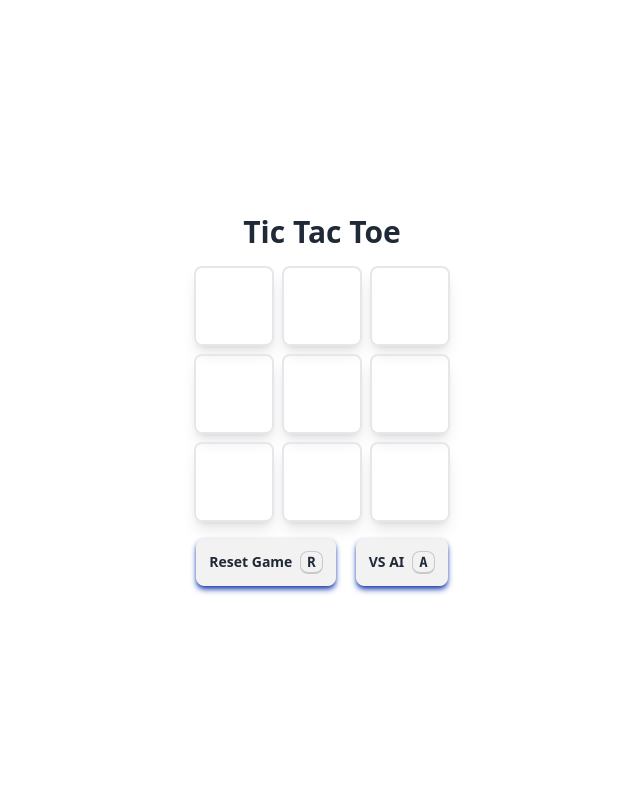
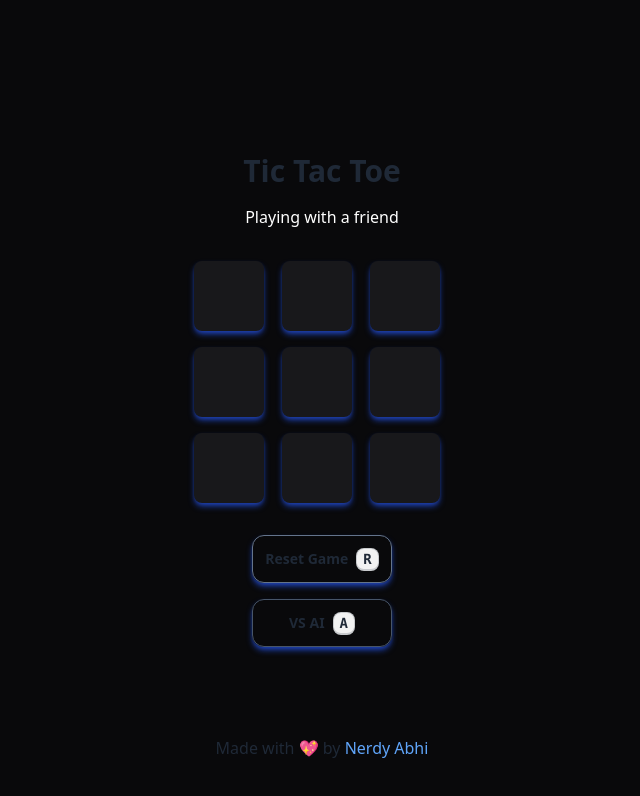
Before and after one commit to nerdyabhi/Tic-Tac-Toe1, a React (Vite) app: page / in a window 1280 px wide. Shown: the top 796 px of the page, without its empty margins (318-958 px from the left). Built offline with nearby package versions, Linux system fonts and the light colour scheme.

Commit message:
Some minor UI fixes

```diff
--- a/index.html
+++ b/index.html
@@ -7,7 +7,7 @@
     <title>Nerdy Abhi - Tic Tac Toe</title>
     <link rel="stylesheet" href="./src/main.css">
   </head>
-  <body>
+  <body class="bg-zinc-950">
     <div id="root"></div>
     <script type="module" src="/src/main.jsx"></script>
   </body>
--- a/src/components/Board.jsx
+++ b/src/components/Board.jsx
@@ -3,7 +3,7 @@ import Tiles  from "./Tiles"
 const Board = ({tiles , handleClick , XTurn , Winner , disabled})=>{
 
     return (
-        <div className="w-64 grid  grid-cols-[80px_80px_80px] gap-2 justify-center items-center ">
+        <div className="w-64 grid  grid-cols-[80px_80px_80px] gap-2 gap-y-4 justify-center items-center m-4 ">
 
             {tiles.map((tile , index)=>{
                 return  <Tiles key={index} XTurn={XTurn} Winner={Winner} disabled={disabled}  onclick={()=>handleClick(index)} value={tile}/>
--- /dev/null
+++ b/src/components/Footer.jsx
@@ -0,0 +1,9 @@
+const Footer = ()=>{
+    return (
+        <div className="absolute bottom-10 ">
+            <h1 >Made with 💖 by <a href="https://github.com/nerdyabhi" className="text-blue-400" target="_blank">Nerdy Abhi</a></h1>
+        </div>
+    )
+}
+
+export default Footer;
--- a/src/components/GamePlayOptions.jsx
+++ b/src/components/GamePlayOptions.jsx
@@ -32,10 +32,10 @@ const GamePlayOptions = ({resetGame , aiMode , SetAIMode , gameMode , setGameMod
         <>
             {aiMode && !gameMode&&  <GameMode setGameMode={setGameMode}/>}
 
-            <div className="flex gap-5">
+            <div className="flex flex-col gap-4">
 
-             <button className='border px-3 py-2 btn  shadow-md shadow-blue-800 flex justify-center items-center' onClick={()=>resetGame()}>Reset Game <kbd className="kbd kbd-sm">R</kbd></button>
-             <button className='border px-3 py-2 btn  shadow-md shadow-blue-800 flex justify-center items-center' onClick={()=>{resetGame() , SetAIMode(!aiMode) }}>{aiMode?"With Friend":"VS AI"} <kbd className="kbd kbd-sm">A</kbd></button>
+             <button className='border px-3 py-2 btn bg-opacity-0 hover:bg-slate-900 rounded-xl border-slate-500 hover:scale-105 transition-all duration-200 shadow-md shadow-blue-800 flex justify-center items-center' onClick={()=>resetGame()}>Reset Game <kbd className="kbd kbd-sm">R</kbd></button>
+             <button className='border px-3 py-2 btn bg-opacity-0 hover:bg-slate-900 rounded-xl border-slate-600 hover:scale-105 transition-all duration-200 shadow-md shadow-blue-800 flex justify-center items-center' onClick={()=>{resetGame() , SetAIMode(!aiMode) }}>{aiMode?"With Friend":"VS AI"} <kbd className="kbd kbd-sm">A</kbd></button>
             </div>
         </>
     )
--- a/src/components/TicTacToe.jsx
+++ b/src/components/TicTacToe.jsx
@@ -4,6 +4,7 @@ import {winningPatterns} from '../utils/constans';
 import {AImove, EasyMode , MediumMode} from '../utils/gameFunctions';
 import GamePlayOptions from './GamePlayOptions';
 import WinScreen from './WinScreen';
+import Footer from './Footer';
 
 const TicTacToe = ()=>{
     const [tiles , setTiles] = useState(Array(9).fill(null));
@@ -13,6 +14,7 @@ const TicTacToe = ()=>{
     const [gameMode , setGameMode] = useState(null);
     const [disabled , SetDisable] = useState(false);
     const [Winner , setWinner] = useState(null);
+    const [[player1 , player2] , setPlayerName] = useState(["X" , "O"]);
 
     useEffect(()=>{
         if(count>=5) checkWinner(tiles);
@@ -74,9 +76,15 @@ const TicTacToe = ()=>{
 
             <h1 className='text-3xl font-semibold '>Tic Tac Toe</h1>
             { gameMode && aiMode &&  <button className='btn' onClick={()=>setGameMode(null)}>{gameMode.toUpperCase()} <kbd className='kbd kbd-sm'>K</kbd></button>}
+            {!aiMode && <p className='text-white'>Playing with a friend</p>}
+
+
+
             <Board  Winner={Winner} handleClick={handleClick} tiles= {tiles} disabled={disabled} XTurn = {XTurn}/>
             <GamePlayOptions aiMode = {aiMode} SetAIMode={SetAIMode} resetGame={resetGame} gameMode={gameMode} setGameMode={setGameMode} />
             {Winner && <WinScreen Winner={Winner} resetGame={resetGame}/>}
+
+            <Footer/>
         </div>
     )
 }
--- a/src/components/Tiles.jsx
+++ b/src/components/Tiles.jsx
@@ -5,7 +5,7 @@ const Tiles = ({ value, onclick, XTurn, Winner, disabled }) => {
     return (
         <button
             onClick={onclick}
-            className="h-[80px] rounded-lg shadow-lg w-[80px] transition-all duration-200 text-center border-2 relative group"
+            className="h-[70px] w-[70px] rounded-lg shadow-md shadow-blue-800   transition-all duration-200 text-center bg-zinc-900 relative group"
         >
             <span className={`value ${btnColor} transition-all duration-200 text-4xl`}>
                 {value}
```
